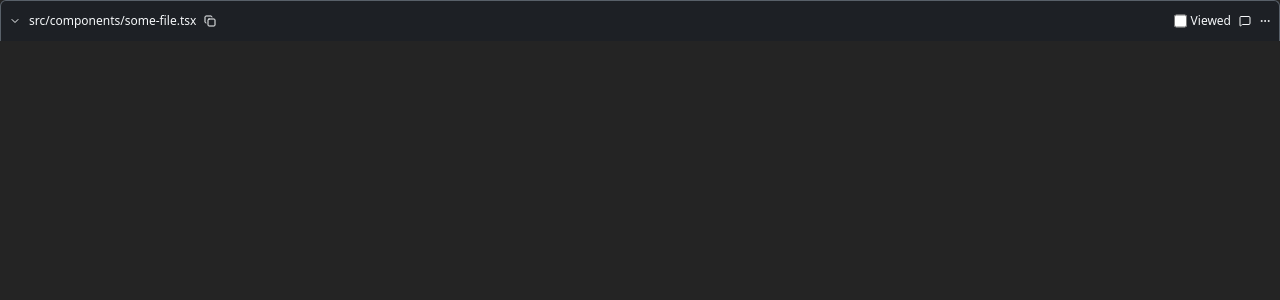
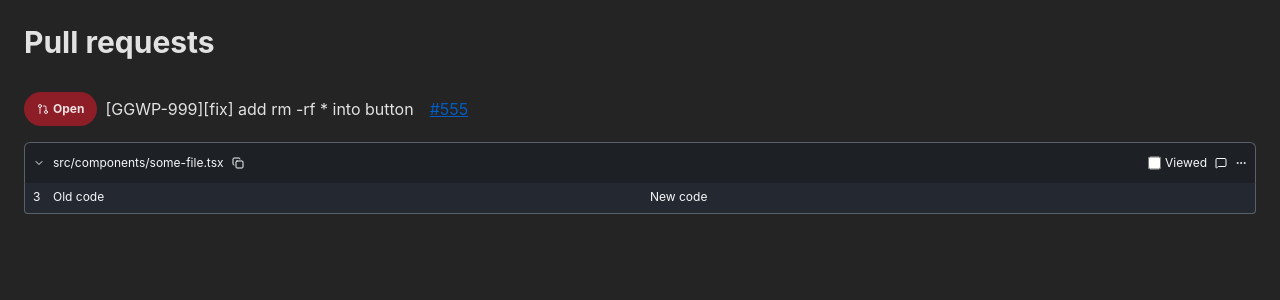
Before and after one commit to babyjazz/git-diff-ui, a React (Vite) app: page / in a window 1280 px wide. Shown: the top 300 px of the page. Built offline with nearby package versions, Linux system fonts and the light colour scheme.

Commit message:
add pr title and styles

```diff
--- a/package.json
+++ b/package.json
@@ -12,6 +12,7 @@
   },
   "dependencies": {
     "@radix-ui/react-collapsible": "^1.1.12",
+    "@radix-ui/react-slot": "^1.2.3",
     "@tailwindcss/vite": "^4.1.13",
     "class-variance-authority": "^0.7.1",
     "clsx": "^2.1.1",
--- a/src/App.tsx
+++ b/src/App.tsx
@@ -1,8 +1,24 @@
+import { GitPullRequestIcon } from 'lucide-react'
 import { DiffPanel } from '@/components/diff-panel'
+import { Badge } from './components/ui/badge'
 
 export default function App() {
   return (
-    <div className="w-full">
+    <div className="w-full p-6 space-y-4">
+      <h1 className="text-3xl font-bold pb-4">Pull requests</h1>
+      <div className="text-base space-x-2">
+        <Badge
+          variant="secondary"
+          className="bg-badge px-3 py-2 rounded-3xl font-bold"
+        >
+          <GitPullRequestIcon />
+          <span>Open</span>
+        </Badge>
+        <span className="">[GGWP-999][fix] add rm -rf * into button</span>
+        <a href="#" className="text-info-300 hover:underline ml-2 underline">
+          #555
+        </a>
+      </div>
       <DiffPanel />
     </div>
   )
--- a/src/components/diff-panel/header.tsx
+++ b/src/components/diff-panel/header.tsx
@@ -4,10 +4,26 @@ import {
   EllipsisIcon,
   MessageSquareIcon,
 } from 'lucide-react'
+import { cn } from '@/utils/clsx'
 
-export default function Header() {
+interface HeaderProps {
+  isOpen: boolean
+  handleFold: (value: boolean) => void
+}
+
+export default function Header({ isOpen, handleFold }: HeaderProps) {
+  const handelComment = () => {
+    // eslint-disable-next-line
+    alert('No implement')
+  }
+
   return (
-    <div className="rounded-t-md text-xs items-center border-b-0 bg-secondary-bg border flex justify-between border-border-default p-2 text-text-primary -mb-0.5">
+    <div
+      className={cn(
+        'rounded-t-md text-xs items-center bg-secondary-bg border flex justify-between border-border-default p-2 text-text-primary -mb-0.5',
+        [isOpen ? 'border-b-0' : 'rounded-b-md'],
+      )}
+    >
       <div className="flex gap-2 items-center">
         <ChevronDownIcon className="w-3" />
         <span>src/components/some-file.tsx</span>
@@ -15,10 +31,15 @@ export default function Header() {
       </div>
       <div className="flex gap-2 items-center">
         <div className="flex gap-1">
-          <input type="checkbox" />
+          <input
+            type="checkbox"
+            onChange={(e) => handleFold(e.target.checked)}
+          />
           <label>Viewed</label>
         </div>
-        <MessageSquareIcon className="w-3" />
+        <div onClick={handelComment} className="cursor-pointer">
+          <MessageSquareIcon className="w-3" />
+        </div>
         <EllipsisIcon className="w-3" />
       </div>
     </div>
--- a/src/components/diff-panel/index.tsx
+++ b/src/components/diff-panel/index.tsx
@@ -1,20 +1,33 @@
+import { useState } from 'react'
 import {
   Collapsible,
   CollapsibleContent,
   CollapsibleTrigger,
 } from '@radix-ui/react-collapsible'
+import { cn } from '@/utils/clsx'
 import CodeView from './code-view'
 import Header from './header'
 
 export function DiffPanel() {
+  const [isOpen, setIsOpen] = useState(true)
+
+  const handleFold = (value: boolean) => {
+    setIsOpen(!value)
+  }
+
   return (
     <div className="rounded w-full">
-      <Collapsible>
+      <Collapsible onOpenChange={setIsOpen} open={isOpen}>
         <CollapsibleTrigger className="w-full">
-          <Header />
+          <Header isOpen={isOpen} handleFold={handleFold} />
         </CollapsibleTrigger>
 
-        <CollapsibleContent className="w-full bg-primary-bg rounded border-t-0 border border-border-default">
+        <CollapsibleContent
+          className={cn(
+            'w-full bg-primary-bg rounded border-t-0 border border-border-default',
+            [isOpen ? 'border-t-0' : 'border-t-0'],
+          )}
+        >
           <CodeView />
         </CollapsibleContent>
       </Collapsible>
--- /dev/null
+++ b/src/components/ui/badge.tsx
@@ -0,0 +1,45 @@
+import * as React from 'react'
+import { Slot } from '@radix-ui/react-slot'
+import { type VariantProps, cva } from 'class-variance-authority'
+import { cn } from '@/utils/clsx'
+
+const badgeVariants = cva(
+  'inline-flex items-center justify-center rounded-md border px-2 py-0.5 text-xs font-medium w-fit whitespace-nowrap shrink-0 [&>svg]:size-3 gap-1 [&>svg]:pointer-events-none focus-visible:border-ring focus-visible:ring-ring/50 focus-visible:ring-[3px] aria-invalid:ring-destructive/20 dark:aria-invalid:ring-destructive/40 aria-invalid:border-destructive transition-[color,box-shadow] overflow-hidden',
+  {
+    variants: {
+      variant: {
+        default:
+          'border-transparent bg-primary text-primary-foreground [a&]:hover:bg-primary/90',
+        secondary:
+          'border-transparent bg-secondary text-secondary-foreground [a&]:hover:bg-secondary/90',
+        destructive:
+          'border-transparent bg-destructive text-white [a&]:hover:bg-destructive/90 focus-visible:ring-destructive/20 dark:focus-visible:ring-destructive/40 dark:bg-destructive/60',
+        outline:
+          'text-foreground [a&]:hover:bg-accent [a&]:hover:text-accent-foreground',
+      },
+    },
+    defaultVariants: {
+      variant: 'default',
+    },
+  },
+)
+
+function Badge({
+  className,
+  variant,
+  asChild = false,
+  ...props
+}: React.ComponentProps<'span'> &
+  VariantProps<typeof badgeVariants> & { asChild?: boolean }) {
+  const Comp = asChild ? Slot : 'span'
+
+  return (
+    <Comp
+      data-slot="badge"
+      className={cn(badgeVariants({ variant }), className)}
+      {...props}
+    />
+  )
+}
+
+export { Badge, badgeVariants }
--- a/src/index.css
+++ b/src/index.css
@@ -16,15 +16,18 @@
 }
 
 @layer base {
-  html {
+  html,
+  body {
     font-family: 'Inter', 'Helvetica Neue', sans-serif;
     font-size: 16px;
     line-height: 1.5;
+    @apply m-0;
+    min-width: 320px;
+    overflow-x: hidden;
   }
 
-  body {
-    @apply m-0;
-    min-width: 320px;
+  a {
+    @apply text-text-link;
   }
 }
 
@@ -52,9 +55,11 @@
   --color-highlight-add: var(--color-primary-300);
   --color-diff-remove: var(--color-danger-200);
   --color-highlight-remove: var(--color-danger-300);
+  --color-badge: var(--color-danger-300);
   --color-line-range: var(--color-info-300);
   --color-text-primary: var(--color-neutral-100);
   --color-text-secondary: var(--color-neutral-200);
+  --color-text-link: var(--color-info-300);
   --color-border-default: var(--color-neutral-300);
 }
 
```
Also changed, not shown: components.json, src/utils/clsx.ts (renamed from src/lib/utils.ts), 1 other file (tests, documents, lock files or other folders).
